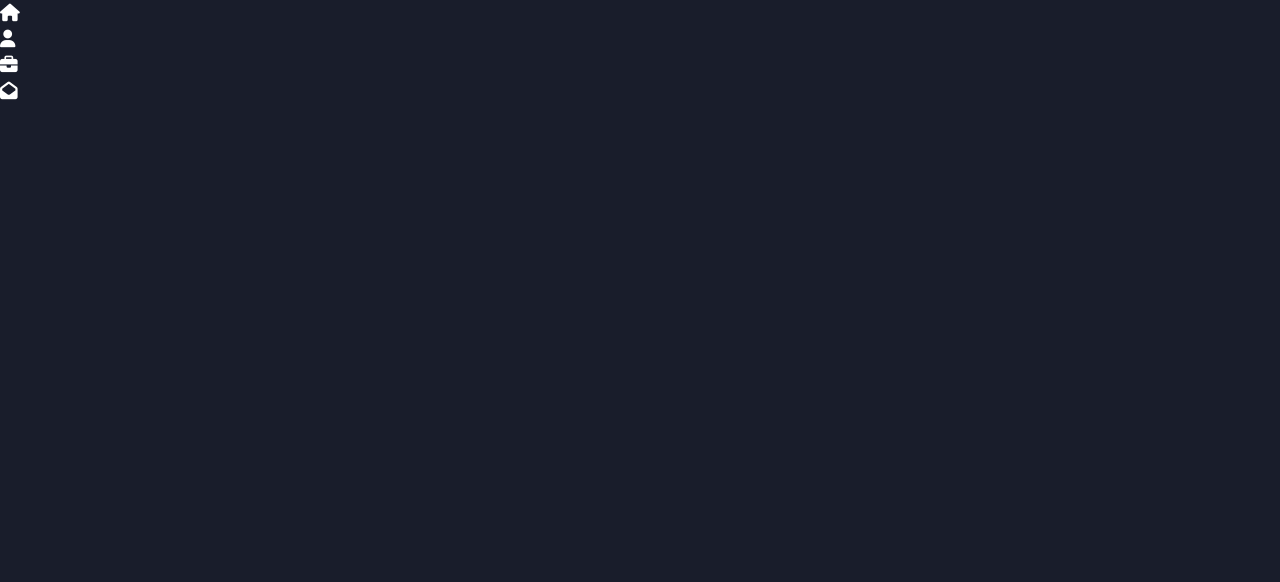
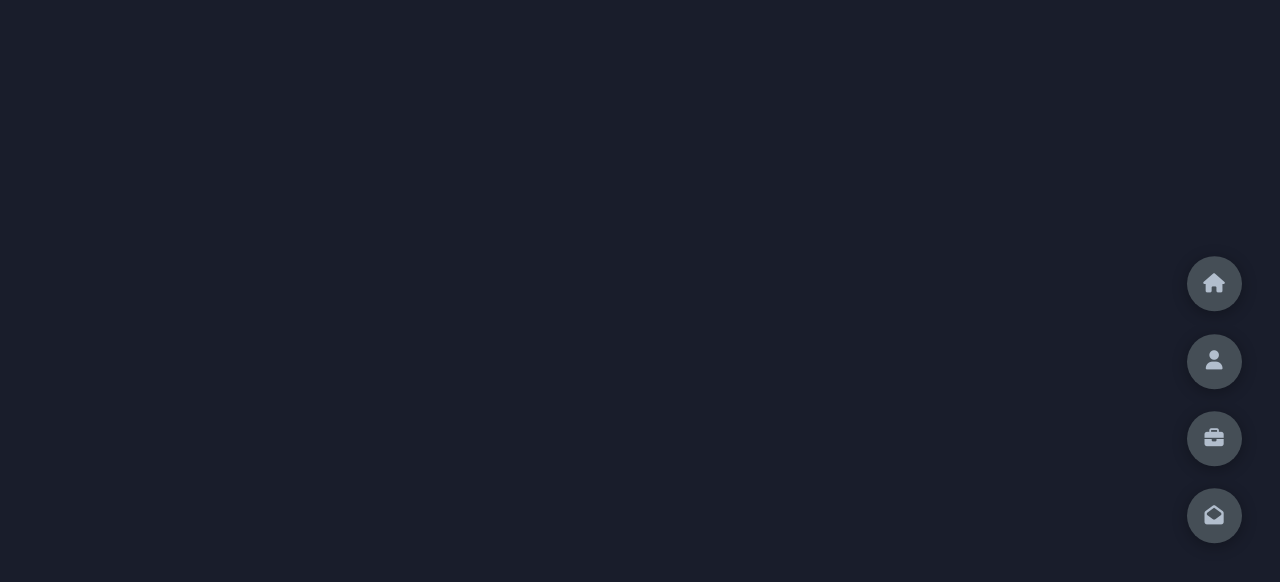
Before and after one commit to AnastasiiaPushkarev/Portfolio, a plain HTML site: page index.html in a window 1280 px wide. Drawn offline with Linux system fonts and the light colour scheme.

Commit message:
Add styles to navigation icons

```diff
--- a/index.html
+++ b/index.html
@@ -27,16 +27,16 @@
     </main>
 
     <div class="controlls">
-        <div class="control control-1 active-btn" >
+        <div class="control control-1 active-btn" data-id="home">
             <i class="fa-solid fa-house"></i>
         </div>
-        <div class="control control-2">
+        <div class="control control-2" data-id="about">
             <i class="fa-solid fa-user"></i>
         </div>
-        <div class="control control-3">
+        <div class="control control-3" data-id="portfolio">
             <i class="fa-solid fa-briefcase"></i>
         </div>
-        <div class="control control-4">
+        <div class="control control-4" data-id="contact">
             <i class="fa-solid fa-envelope-open"></i>
         </div>
 
--- a/styles/styles.scss
+++ b/styles/styles.scss
@@ -61,3 +61,34 @@ section{
     display: none;
     transform: translateY(0) scale(1); //
 }
+
+//Controls
+.controlls{
+    position: fixed;
+    z-index: 10;
+    top: 50%;
+    right: 3%;
+    display: flex;
+    flex-direction: column;
+    // align-items: center;
+    // justify-content: center;
+    transform: translateY(-50%);
+    .control{
+        padding: 1rem;
+        cursor: pointer;
+        background-color: var(--color-grey-4);
+        width: 55px;
+        height: 55px;
+        border-radius: 50%;
+        display: flex;
+        align-items: center;
+        justify-content: center;
+        margin: .7rem 0;
+        box-shadow: var(--box-shadow-1);
+        i{
+            font-size: 1.2rem;
+            color: var(--color-grey-2);
+            pointer-events: none;
+        }
+    }
+}
```
Also changed, not shown: styles/styles.css, 1 other file.
